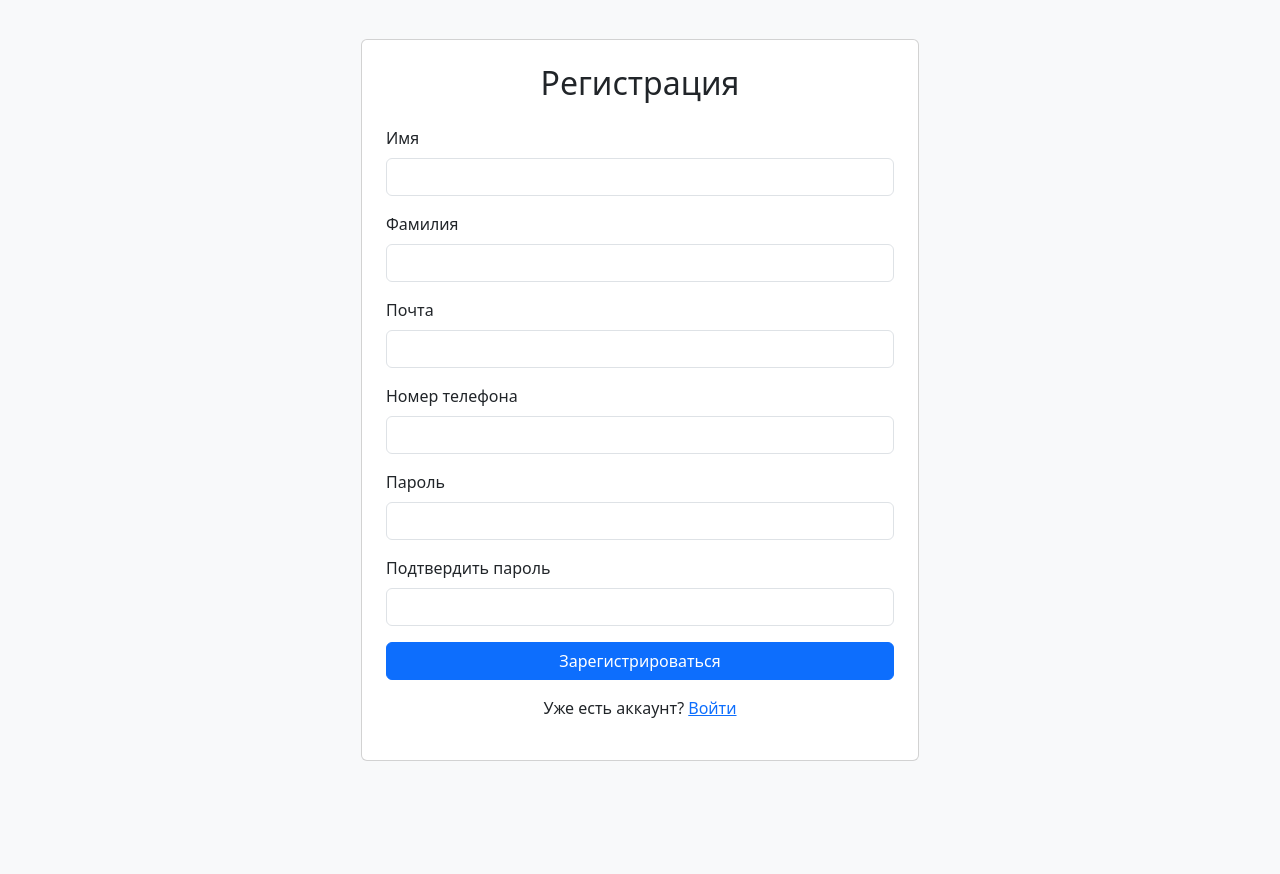
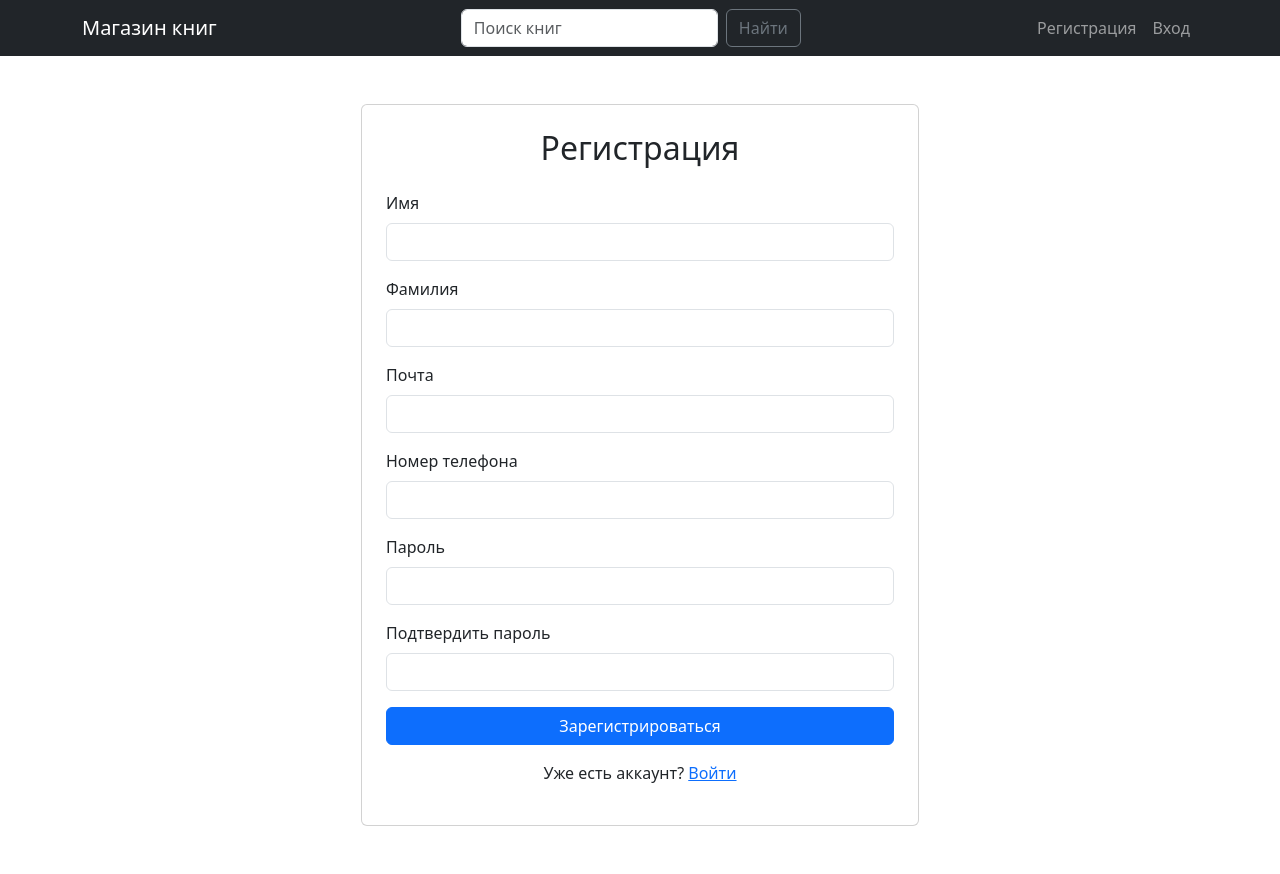
Before and after one commit to RomaBorodin/internet-book-store, a Flask app: page /auth/register in a window 1280 px wide. Before the commit the page ends 761 px from the top, so only its background shows below. Run offline with Flask 3, Linux system fonts and the light colour scheme; parts of the project's set-up code (start-up, migrations or seed data) failed here and were passed over.

Commit message:
rework templates

```diff
--- a/app/templates/auth/base_auth.html
+++ b/app/templates/auth/base_auth.html
@@ -1,18 +1,9 @@
-<!doctype html>
-<html lang="ru">
-<head>
-    <meta charset="UTF-8">
-    <meta name="viewport" content="width=device-width, initial-scale=1.0">
-    <meta http-equiv="X-UA-Compatible" content="ie=edge">
-    <link href="https://cdn.jsdelivr.net/npm/bootstrap@5.3.6/dist/css/bootstrap.min.css" rel="stylesheet"
-          integrity="sha384-4Q6Gf2aSP4eDXB8Miphtr37CMZZQ5oXLH2yaXMJ2w8e2ZtHTl7GptT4jmndRuHDT" crossorigin="anonymous">
-    <title>{% block title %}{% endblock %}</title>
-</head>
-<body class="bg-light">
-<div class="container d-flex justify-content-center align-items-center vh-100">
-    <div class="card p-4 w-50 mw-30">
-        {% block content %}{% endblock %}
+{% extends 'layouts/base.html' %}
+
+{% block content %}
+<div class="container d-flex justify-content-center align-items-center py-5">
+    <div class="card p-4 w-50">
+        {% block auth_content %}{% endblock %}
     </div>
 </div>
-</body>
-</html>
+{% endblock %}
--- a/app/templates/auth/confirm.html
+++ b/app/templates/auth/confirm.html
@@ -2,7 +2,7 @@
 
 {% block title %}Подтверждение{% endblock %}
 
-{% block content %}
+{% block auth_content %}
 <h2 class="text-center mb-4">Подтверждение</h2>
 <form method="POST" novalidate>
     {{ form.hidden_tag() }}
--- a/app/templates/auth/login.html
+++ b/app/templates/auth/login.html
@@ -2,7 +2,7 @@
 
 {% block title %}Вход{% endblock %}
 
-{% block content %}
+{% block auth_content %}
 <h2 class="text-center mb-4">Вход</h2>
 <form method="POST" novalidate>
     {{ form.hidden_tag() }}
--- a/app/templates/auth/register.html
+++ b/app/templates/auth/register.html
@@ -2,7 +2,7 @@
 
 {% block title %}Регистрация{% endblock %}
 
-{% block content %}
+{% block auth_content %}
 <h2 class="text-center mb-4">Регистрация</h2>
 <form method="POST" novalidate>
     {{ form.hidden_tag() }}
--- /dev/null
+++ b/app/templates/layouts/base.html
@@ -0,0 +1,49 @@
+<!doctype html>
+<html lang="ru">
+<head>
+    <meta charset="UTF-8">
+    <meta name="viewport" content="width=device-width, initial-scale=1.0">
+    <meta http-equiv="X-UA-Compatible" content="ie=edge">
+    <link href="https://cdn.jsdelivr.net/npm/bootstrap@5.3.6/dist/css/bootstrap.min.css" rel="stylesheet"
+          integrity="sha384-4Q6Gf2aSP4eDXB8Miphtr37CMZZQ5oXLH2yaXMJ2w8e2ZtHTl7GptT4jmndRuHDT" crossorigin="anonymous">
+    <title>{% block title %}{% endblock %}</title>
+</head>
+<body>
+
+<header class="navbar navbar-expand-lg navbar-dark bg-dark">
+    <nav class="container">
+        <a class="navbar-brand" href="{{ url_for('main.home') }}">Магазин книг</a>
+
+        <form class="d-flex mx-auto" method="GET" action="{{ url_for('main.home') }}">
+            <input class="form-control me-2" type="search" name="q" placeholder="Поиск книг" aria-label="Search">
+            <button class="btn btn-outline-secondary" type="submit">Найти</button>
+        </form>
+
+        <ul class="navbar-nav">
+            {% if current_user.is_authenticated %}
+            <li class="nav-item">
+                <a class="nav-link" href="{{ url_for('main.home') }}">Заказы</a>
+            </li>
+            <li class="nav-item">
+                <a class="nav-link" href="{{ url_for('main.home') }}">Корзина</a>
+            </li>
+            <li class="nav-item">
+                <a class="nav-link" href="{{ url_for('auth.logout') }}">Выход</a>
+            </li>
+            {% else %}
+            <li class="nav-item">
+                <a class="nav-link" href="{{ url_for('auth.register') }}">Регистрация</a>
+            </li>
+            <li class="nav-item">
+                <a class="nav-link" href="{{ url_for('auth.login') }}">Вход</a>
+            </li>
+            {% endif %}
+        </ul>
+    </nav>
+</header>
+
+<main>
+    {% block content %}{% endblock %}
+</main>
+</body>
+</html>
```
Also changed, not shown: app/templates/main/base_main.html (deleted, +0 -14 lines).
